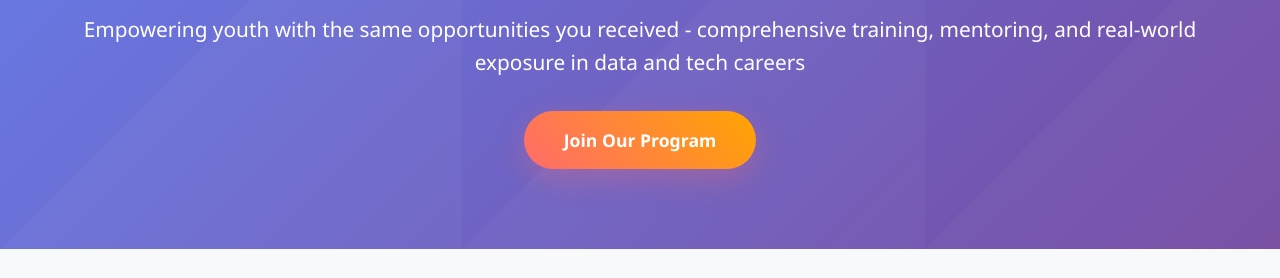
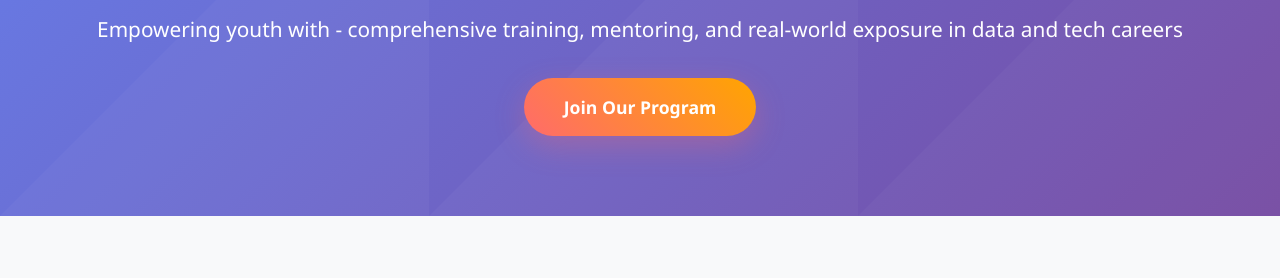
Before and after one commit to Slonetech/TechAIFoundation, a plain HTML site: page index.html in a window 1280 px wide. Shown: the part 213-491 px from the top of the page. Drawn offline with Linux system fonts and the light colour scheme.

Commit message:
Update hero content description in index.html for clarity

```diff
--- a/index.html
+++ b/index.html
@@ -612,7 +612,7 @@
         <div class="container">
             <div class="hero-content">
                 <h1>TechAI Foundation Program</h1>
-                <p>Empowering youth with the same opportunities you received - comprehensive training, mentoring, and real-world exposure in data and tech careers</p>
+                <p>Empowering youth with - comprehensive training, mentoring, and real-world exposure in data and tech careers</p>
                 <a href="#apply" class="cta-button" onclick="showApplicationForm()">Join Our Program</a>
             </div>
         </div>
```
